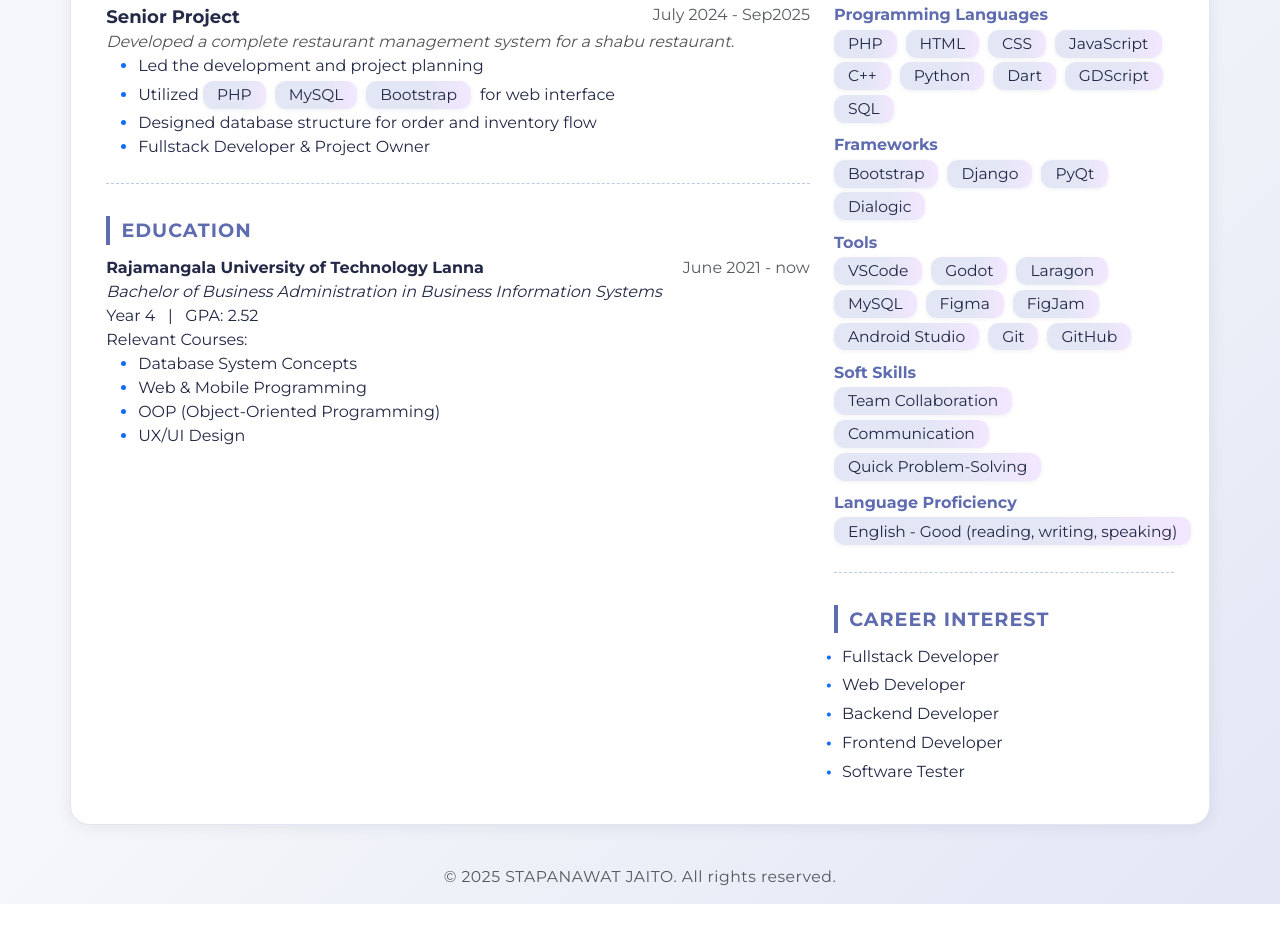
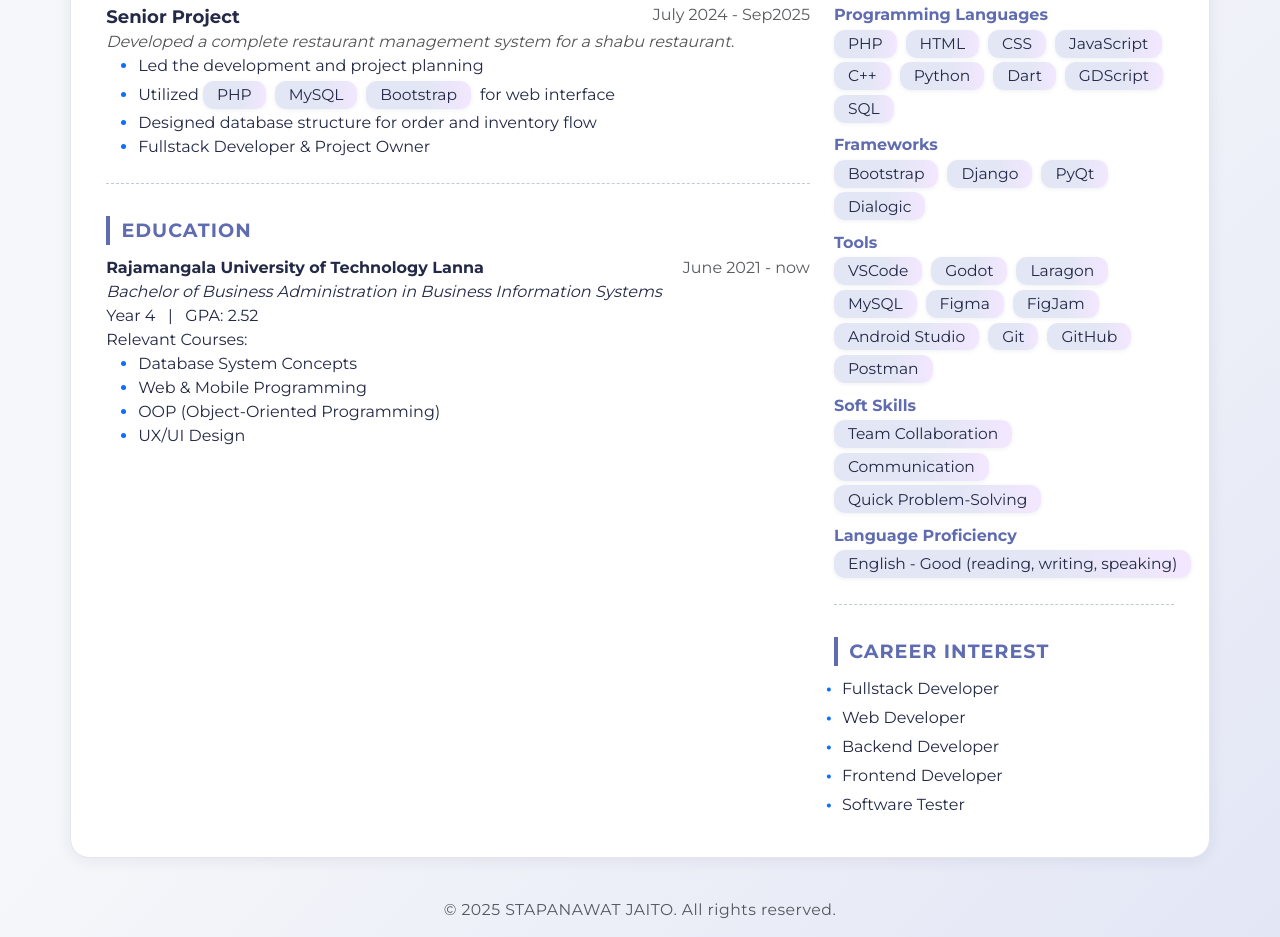
Before and after one commit to stapanawat/resume, a plain HTML site: page index.html in a window 1280 px wide. Shown: the part 1152-2089 px from the top of the page. Before the commit the page ends 2056 px from the top, so only its background shows below. Drawn offline with nearby package versions, Linux system fonts and the light colour scheme.

Commit message:
Update index.html

```diff
--- a/index.html
+++ b/index.html
@@ -293,7 +293,9 @@
     <span class="badge badge-skill">Android Studio</span>
     <span class="badge badge-skill">Git</span>
     <span class="badge badge-skill">GitHub</span>
+    <span class="badge badge-skill">Postman</span> <!-- ✅ เพิ่มตรงนี้ -->
 </div>
+
                 <div class="mb-2">
                     <div class="fw-bold">Soft Skills</div>
                     <span class="badge badge-skill">Team Collaboration</span>
```
Lines whose indentation alone changed are shown as unchanged.
